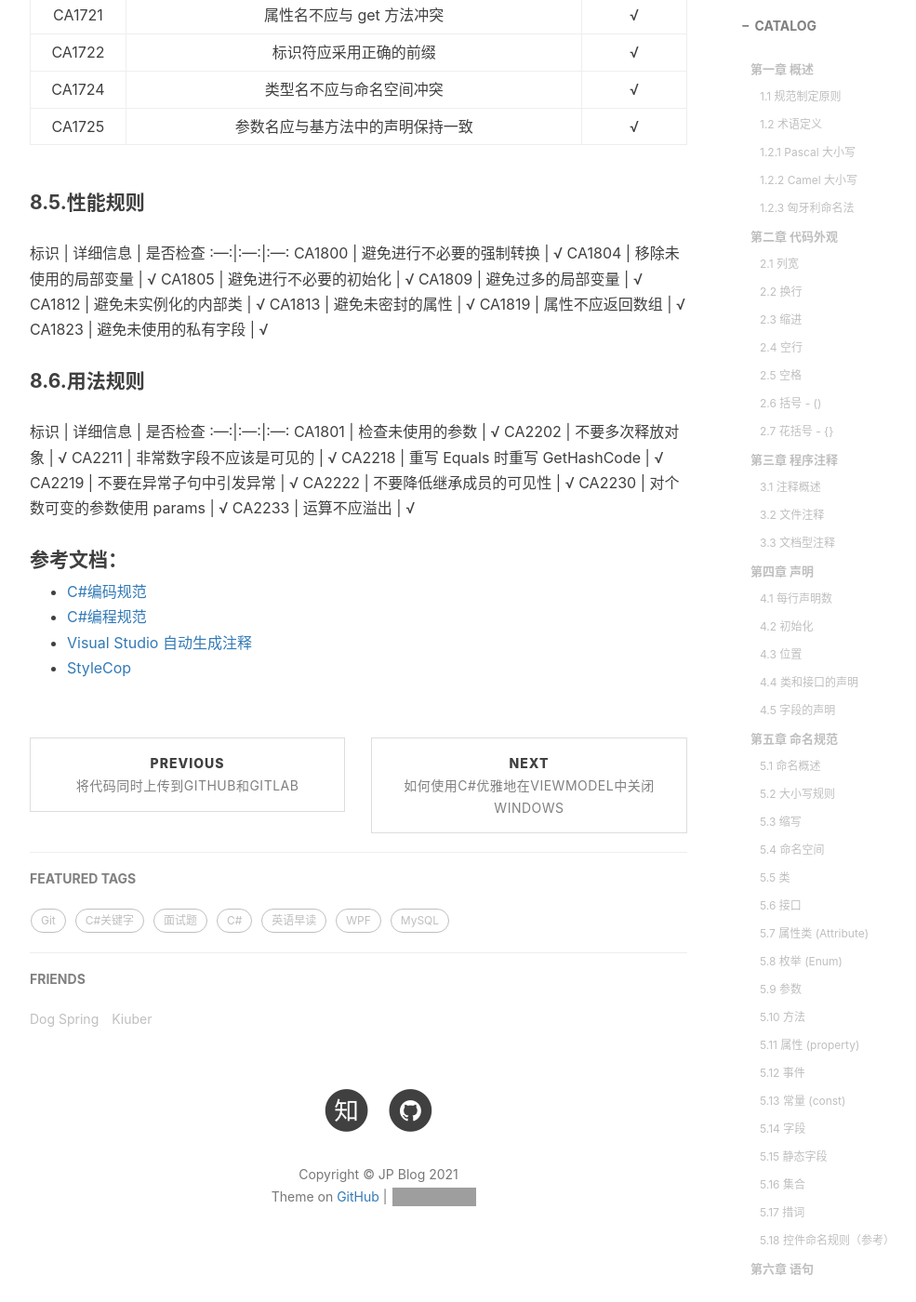
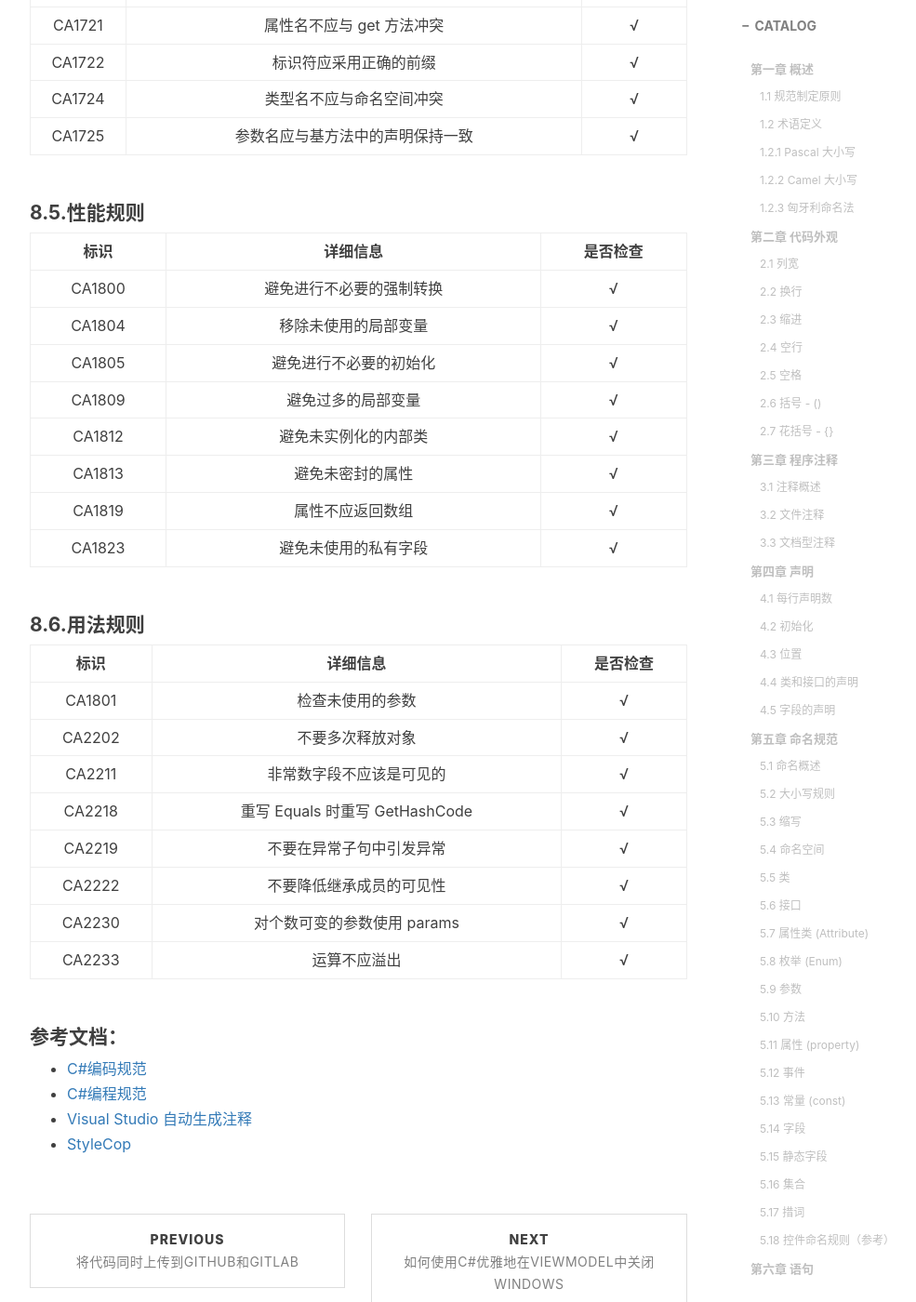
Before and after one commit to hongjiapeng/hongjiapeng.github.io, a Jekyll site: the page built from _posts/2020-07-01-C#编码规范.md, in a window 1280 px wide and 1400 px high, scrolled down 25872 px. Shown: the whole window at 93% size, without its empty margins (233-1218 px from the left). Built offline with Jekyll 4.4.1, drawn with Linux system fonts in a browser that asks for light colours; nearby versions of some CDN libraries; comment, search, counter and statistics services are not loaded; some of the changed text lies outside the part shown; grey boxes are pictures that could not be loaded.

Commit message:
update blog

````diff
--- a/_posts/2020-07-01-C#编码规范.md
+++ b/_posts/2020-07-01-C#编码规范.md
@@ -785,7 +785,9 @@ public class MouseEventArgs : EventArgs
 
 所有单词大写，多个单词之间用 "_" 隔开。 如：
 
-`public const string PAGE_TITLE = "Welcome";`
+```cs
+public const string PAGE_TITLE = "Welcome";
+```
 
 #### 5.14 字段
 
@@ -960,7 +962,9 @@ for (initialization; condition; update)
 
 **空的 for 语句**（所有的操作都在`initialization`、`condition` 或 `update`中实现）使用格式
 
-`for (initialization; condition; update); // update user id`
+```cs
+for (initialization; condition; update); // update user id
+```
 
 **foreach 语句使用格式**
 
@@ -1123,6 +1127,7 @@ CA1724 |	类型名不应与命名空间冲突		| √
 CA1725 | 参数名应与基方法中的声明保持一致	| 	√
 
 #### 8.5.性能规则
+
 标识 | 	详细信息 |	是否检查
 :---:|:---:|:---:
 CA1800 | 避免进行不必要的强制转换	| 	√
@@ -1135,6 +1140,7 @@ CA1819 | 属性不应返回数组	| 	√
 CA1823 | 避免未使用的私有字段	| 	√
 
 #### 8.6.用法规则
+
 标识 | 	详细信息 |	是否检查
 :---:|:---:|:---:
 CA1801 | 检查未使用的参数	| 	√
````
